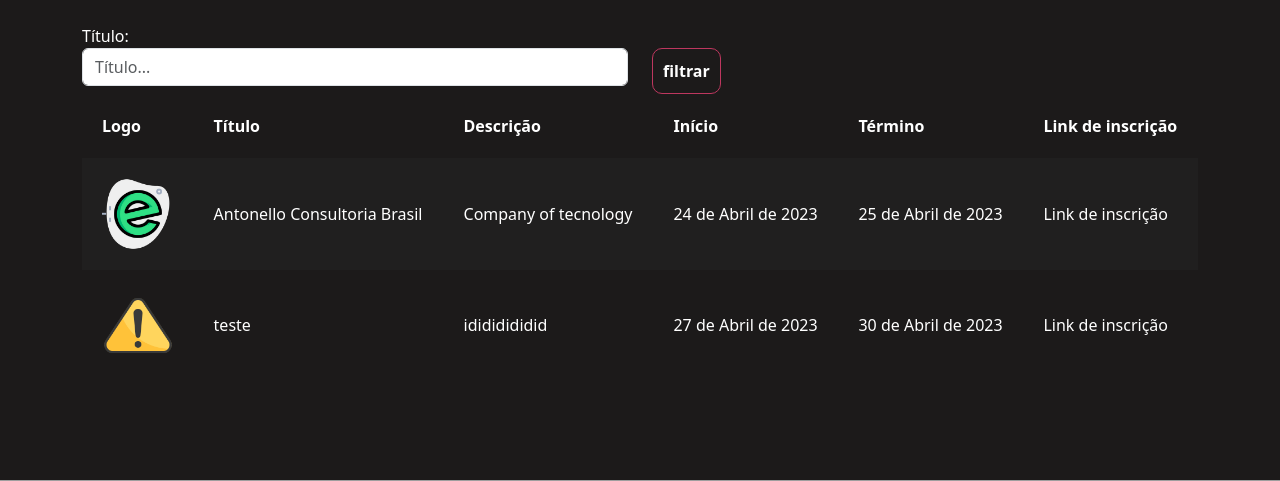
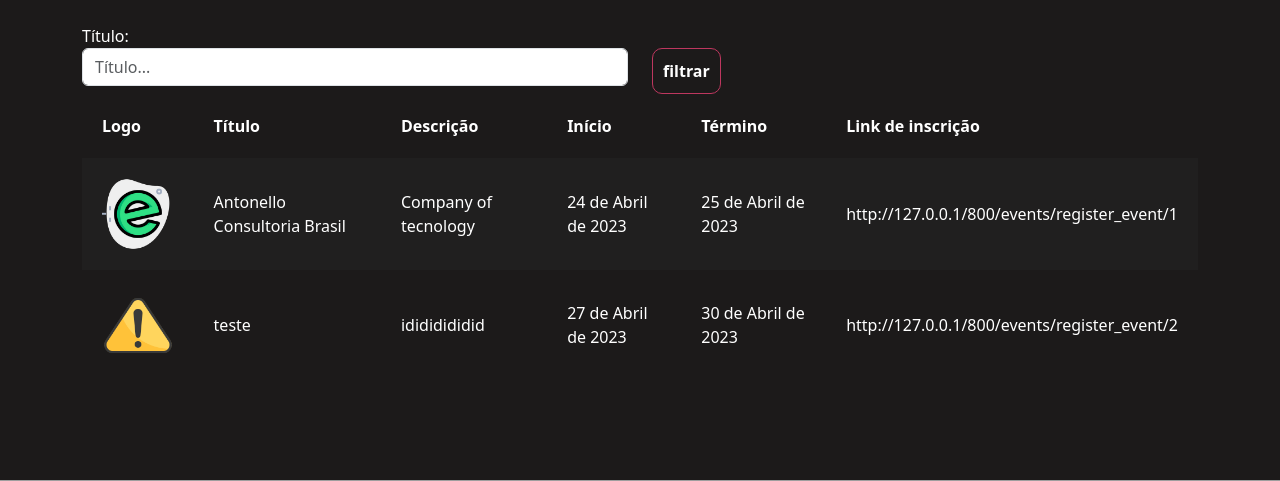
Before and after one commit to ricardoramospereira/events, a Django app: page /events/manage_event/ in a window 1280 px wide. Shown: the part 56-537 px from the top of the page. Run offline with Django 4.2, Linux system fonts and the light colour scheme; a user stored in the database is signed in; data comes from the database, SQL or seed files in the repository; both versions use the stored data as it was after the commit; grey boxes are pictures that could not be loaded.

Commit message:
register_events

```diff
--- a/events/models.py
+++ b/events/models.py
@@ -10,6 +10,7 @@ class Event(models.Model):
     final_date  = models.DateField()
     workload    = models.IntegerField()
     logo        = models.FileField(upload_to="logos")
+    participant = models.ManyToManyField(User, related_name="event_participant", null=True)
 
     # color palette
     primary_color    = models.CharField(max_length=7)
--- a/events/templates/manage_event.html
+++ b/events/templates/manage_event.html
@@ -1,16 +1,18 @@
 {% extends "bases/base_event.html" %}
 {% load static %}
+
 {% block 'importations' %}
 <link href="{% static 'events/css/manage_event.css' %}" rel="stylesheet">
 {% endblock %}
-{% block 'conteudo' %}
+
+{% block 'content' %}
 <div class="container">
     <br>
     <div class="row">
         <div class="col-md">
-            <form action="" method="titulo">
+            <form action="{% url 'manage_event' %}" method="GET">
                 <label>Título:</label>
-                <input type="text" placeholder="Título..." class="form-control" name="nome">
+                <input type="text" placeholder="Título..." class="form-control" name="name">
         </div>
         <div class="col-md">
             <br>
@@ -31,12 +33,12 @@
 
         {% for event in events %}
         <tr class="{% cycle 'linha' 'linha2' %}">
-            <td width="10%"><a href="#"><img width="100%" src="/media/{{event.logo}}"></a></td>
+            <td width="10%"><a href="{% url 'event_participant' event.id %}"><img width="100%" src="/media/{{event.logo}}"></a></td>
             <td>{{event.name}}</td>
             <td>{{event.description}}</td>
             <td>{{event.start_date}}</td>
             <td>{{event.final_date}}</td>
-            <td>Link de inscrição</td>
+            <td>http://127.0.0.1/800/events/register_event/{{event.id}}</td>
         </tr>
         {% endfor %}
 
--- a/events/templates/new_event.html
+++ b/events/templates/new_event.html
@@ -1,7 +1,7 @@
 {% extends "bases/base_event.html" %}
 
 
-{% block 'conteudo' %}
+{% block 'content' %}
     <div class="container">
         <div class="row">
             <div class="col-md-7">
--- a/events/urls.py
+++ b/events/urls.py
@@ -3,5 +3,7 @@ from .import views
 
 urlpatterns = [
     path('new_event/', views.events, name='new_event'),
-    path('manage_event/', views.manage_event, name='manage_event')
+    path('manage_event/', views.manage_event, name='manage_event'),
+    path('register_event/<int:id>/', views.register_event, name='register_event'),
+    path('event_participant/<int:id>/', views.event_participant, name='event_participant'),
 ]
--- a/events/views.py
+++ b/events/views.py
@@ -1,9 +1,10 @@
-from django.shortcuts import render, redirect
+from django.shortcuts import render, redirect, get_object_or_404
 from django.contrib.auth.decorators import login_required
 from .models import Event
 from django.contrib.auth.models import User
 from django.contrib.messages import constants
 from django.contrib import messages
+from django.http import Http404
 
 
 # Create your views here.
@@ -39,8 +40,34 @@ def events(request):
         messages.add_message(request, constants.SUCCESS, "Empresa cadastrada com sucesso")
         return redirect('new_event')
 
-
+@login_required
 def manage_event(request):
     if request.method == "GET":
+        name = request.GET.get('name')
         events = Event.objects.filter(creator=request.user)
+
+        if name:
+            events = events.filter(name__contains=name)
+
         return render(request, 'manage_event.html', {'events': events})
+
+@login_required
+def register_event(request, id):
+    # validate login
+    event = get_object_or_404(Event, id=id)
+    if request.method == "GET":
+        return render(request, 'register_event.html', {'event': event})
+    elif request.method == "POST":
+        event.participant.add(request.user)
+        event.save()
+
+        messages.add_message(request, constants.SUCCESS, "Inscrição realizada com sucesso")
+        return redirect(f'/events/register_event/{id}/')
+
+def event_participant(request, id):
+    event = get_object_or_404(Event, id=id)
+    if not event.creator == request.user:
+        raise Http404('Esse evento não é seu')
+    if request.method == "GET":
+        participants = event.participant.all()[::3]
+        return render(request, 'event_participant.html', {'event': event, 'participants': participants})
--- a/templates/bases/base_event.html
+++ b/templates/bases/base_event.html
@@ -11,7 +11,7 @@
 {% block 'body' %}
     <nav class="navbar navbar-expand-lg bg-body-tertiary navbar-color" data-bs-theme="dark">
         <div class="container-fluid">
-            <a class="navbar-brand" href="#">Events</a>
+            <a class="navbar-brand" href="{% url 'manage_event' %}">Events</a>
             <button class="navbar-toggler" type="button" data-bs-toggle="collapse" data-bs-target="#navbarNavDropdown" aria-controls="navbarNavDropdown" aria-expanded="false" aria-label="Toggle navigation">
             <span class="navbar-toggler-icon"></span>
             </button>
@@ -22,8 +22,8 @@
                         Empresa
                     </a>
                     <ul class="dropdown-menu">
-                        <li><a class="dropdown-item" href="">Criar novo evento</a></li>
-                        <li><a class="dropdown-item" href="">Gerenciar eventos</a></li>
+                        <li><a class="dropdown-item" href="{% url 'new_event' %}">Criar novo evento</a></li>
+                        <li><a class="dropdown-item" href="{% url 'manage_event' %}">Gerenciar eventos</a></li>
                     </ul>
                 </li>
 
@@ -42,7 +42,7 @@
     </nav>
 
     <div style="min-height: 60vh">
-        {% block 'conteudo' %}
+        {% block 'content' %}
 
         {% endblock %}
     </div>
```
Also changed, not shown: events/templates/event_participant.html (added, +63 -0 lines), events/templates/register_event.html (added, +36 -0 lines), db.sqlite3, events/migrations/0003_event_participant.py (added), media/logos/perigo.png (added).
